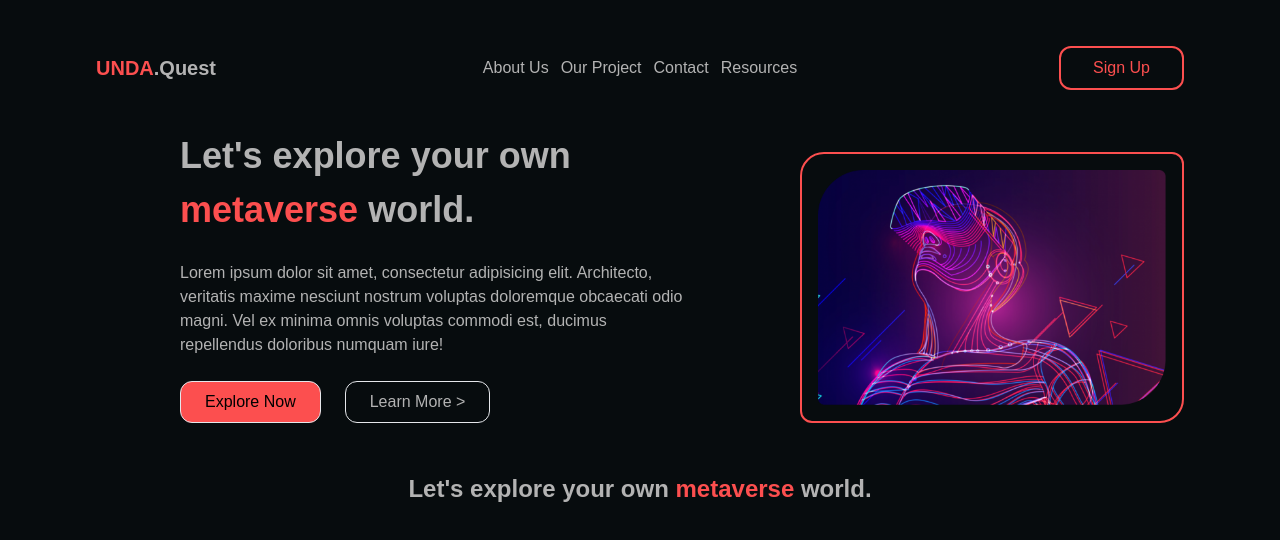
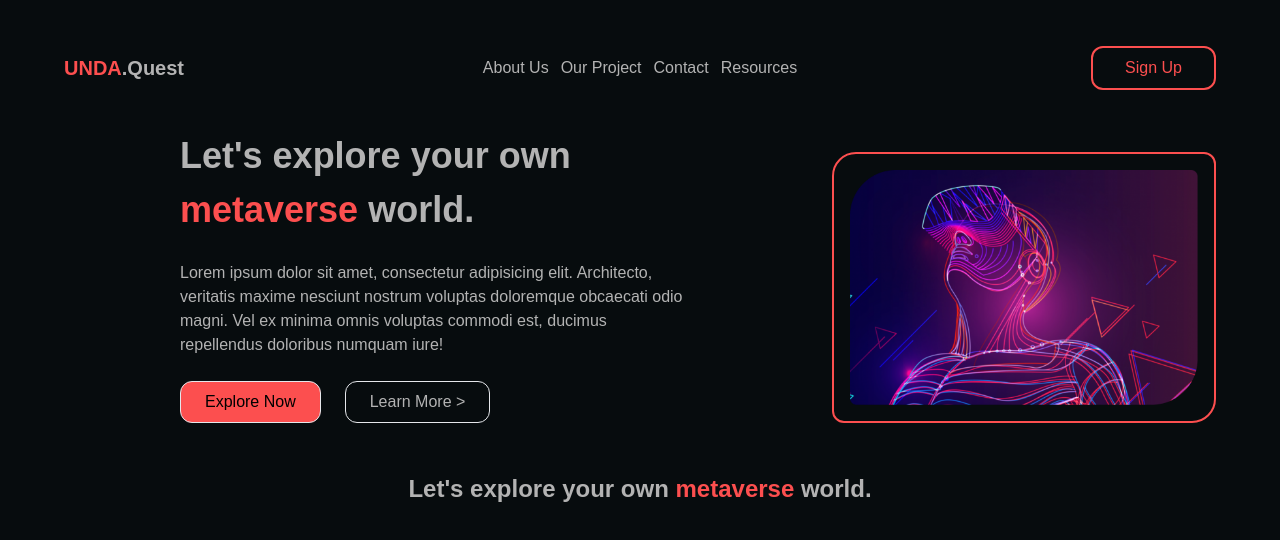
Before and after one commit to wemersonqueiroz/metaverse, a React (Vite) app: page / in a window 1280 px wide. Shown: the top 540 px of the page. Built offline with nearby package versions, Linux system fonts and the light colour scheme.

Commit message:
[Fix]Fixed x-axys margin

```diff
--- a/src/App.tsx
+++ b/src/App.tsx
@@ -4,7 +4,7 @@ import Hero from "./containers/Hero"
 
 function App() {
   return (
-    <div className="relative min-h-screen items-center bg-clrBackgroundPrimary text-clrText font-poppins p-8 mx-16">
+    <div className="relative min-h-screen items-center bg-clrBackgroundPrimary text-clrText font-poppins p-8 mx-8">
       <Navbar />
       <Hero />
     </div>
```
